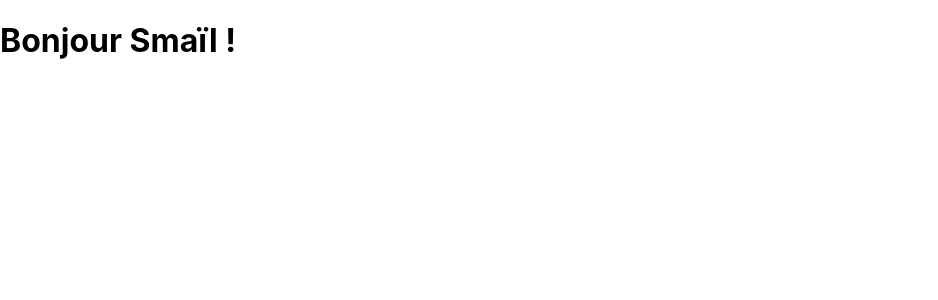
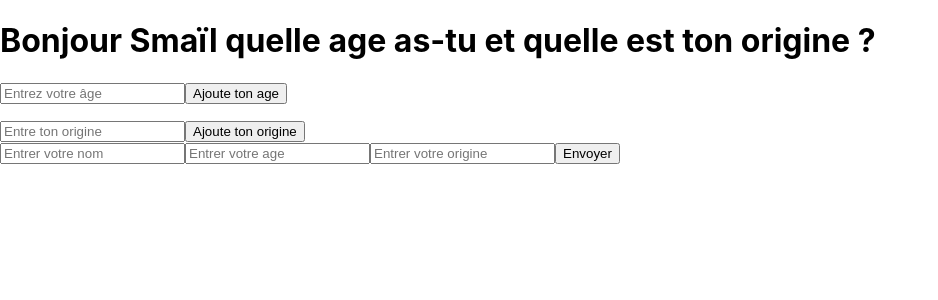
Before and after one commit to smail859/step_one, a React (Create React App) app: page / in a window 1280 px wide. Shown: the top 300 px of the page, without its empty margins (0-938 px from the left). Built offline with nearby package versions, Linux system fonts and the light colour scheme.

Commit message:
Formulaire

```diff
--- /dev/null
+++ b/src/Age.js
@@ -0,0 +1,36 @@
+import { useState } from "react";
+
+function Age() {
+  // Créer un état pour stocker l'âge
+  const [age, setAge] = useState("");
+  const [submittedAge, setSubmittedAge] = useState(""); // État pour l'âge soumis
+
+  // Fonction pour gérer le changement d'input
+  const handleChange = (event) => {
+    setAge(event.target.value);
+  };
+
+  // Fonction pour gérer la soumission du formulaire
+  const handleSubmit = (event) => {
+    event.preventDefault(); // Empêche le rechargement de la page
+    setSubmittedAge(age); // Stocke l'âge soumis
+  };
+
+  return (
+    <div>
+      <input
+        type="number" // Spécifie que c'est un champ pour les nombres
+        placeholder="Entrez votre âge" // Attribut placeholder valide
+        value={age} // Associe l'état à l'input
+        onChange={handleChange} // Met à jour l'état à chaque changement
+      />
+      <button type="submit" onClick={handleSubmit}>
+        {/* Le type submit ici permet d'envoyer le formulaire */}
+        Ajoute ton age
+      </button>
+      <p>{submittedAge && <p>Votre age est : {submittedAge} ans </p>}</p>
+    </div>
+  );
+}
+
+export default Age;
--- a/src/App.js
+++ b/src/App.js
@@ -1,11 +1,17 @@
 import "./App.css";
 import Greeting from "./Greeting";
+import Age from "./Age";
+import Origine from "./Origine";
+import WelcomeForm from "./WelcomeForm";
 
 // Utilisation des props name et message du fichier Greeting.js
 function App() {
   return (
     <div>
       <Greeting message="Bonjour" name="Smaïl" />
+      <Age />
+      <Origine />
+      <WelcomeForm />
     </div>
   );
 }
--- a/src/Greeting.js
+++ b/src/Greeting.js
@@ -1,8 +1,9 @@
 // Ajouter des props name et message
-function Greeting({ name, message }) {
+function Greeting({ name, message, age, origine }) {
   return (
     <h1>
-      {message} {name} !
+      {message} {name} quelle age as-tu {age} et quelle est ton origine{" "}
+      {origine} ?
     </h1>
   );
 }
--- /dev/null
+++ b/src/Origine.js
@@ -0,0 +1,34 @@
+import React, { useState } from "react";
+
+function Origine() {
+  const [origine, setOrigine] = useState("");
+  const [submit, setSubmit] = useState("");
+
+  const handleChange = (event) => {
+    setOrigine(event.target.value);
+  };
+
+  const handleSubmit = (event) => {
+    event.preventDefault(); // Empêche le rechargement de la page
+    setSubmit(origine); // Enregistre l'origine soumise
+  };
+
+  return (
+    <div>
+      <form onSubmit={handleSubmit}>
+        {" "}
+        {/* Ajoute onSubmit ici */}
+        <input
+          type="text"
+          value={origine}
+          placeholder="Entre ton origine"
+          onChange={handleChange}
+        />
+        <button type="submit">Ajoute ton origine</button>
+      </form>
+      {submit && <p>Votre origine est : {submit}</p>}{" "}
+    </div>
+  );
+}
+
+export default Origine;
--- /dev/null
+++ b/src/WelcomeForm.js
@@ -0,0 +1,47 @@
+import { useState } from "react";
+
+function WelcomeForm() {
+  const [age, setAge] = useState("");
+  const [name, setName] = useState("");
+  const [origine, setOrigine] = useState("");
+  const [submite, setSubmitted] = useState("");
+
+  const handleSubmite = (event) => {
+    event.preventDefault();
+    setSubmitted(true);
+  };
+
+  return (
+    <div>
+      <form onSubmit={handleSubmite}>
+        <input
+          type="text"
+          value={name}
+          placeholder="Entrer votre nom"
+          onChange={(e) => setName(e.target.value)}
+        />
+        <input
+          type="number"
+          value={age}
+          placeholder="Entrer votre age"
+          onChange={(e) => setAge(e.target.value)}
+        />
+        <input
+          type="text"
+          value={origine}
+          placeholder="Entrer votre origine"
+          onChange={(e) => setOrigine(e.target.value)}
+        />
+        <button type="submit"> Envoyer</button>
+        {submite && (
+          <p>
+            Bonjour {name}, vous êtes originaire de {origine} et vous avez {age}{" "}
+            ans !
+          </p>
+        )}
+      </form>
+    </div>
+  );
+}
+
+export default WelcomeForm;
```
